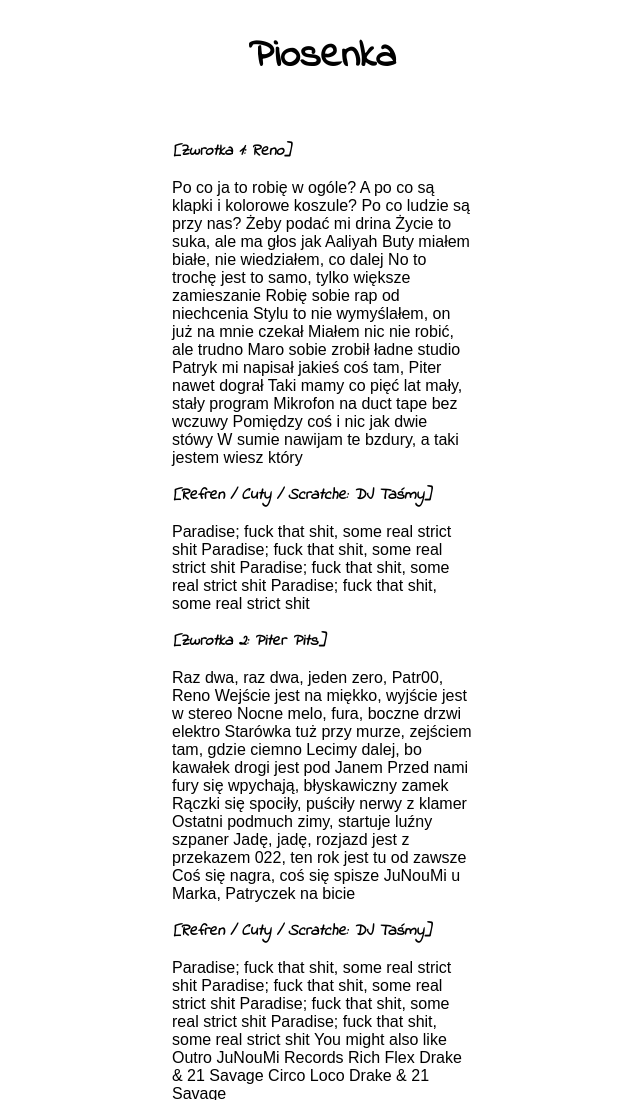
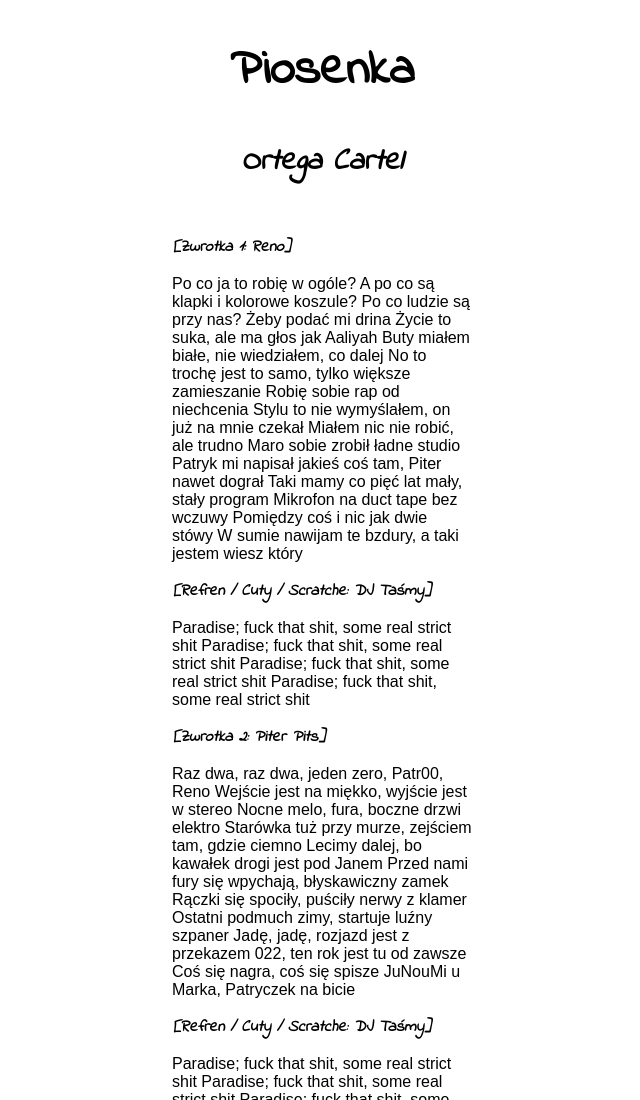
Before and after one commit to komendecka/learning-git-2, a plain HTML site: page index.html in a window 1280 px wide. Shown: the top 1100 px of the page, without its empty margins (318-958 px from the left). Drawn offline with Linux system fonts and the light colour scheme.

Commit message:
add second header

```diff
--- a/index.html
+++ b/index.html
@@ -13,6 +13,7 @@
 <header class="splash">
     <div class="splash-inner">
         <h1 class="page-title">Piosenka</h1>
+        <h2>Ortega Cartel</h2>
     </div>
 </header>
 <section class="container">
--- a/style.css
+++ b/style.css
@@ -8,7 +8,13 @@
 h1 {
     font-family: Indie Flower;
     text-align: center;
-    font-size: 40px;
+    font-size: 50px;
+}
+h2{
+    font-family: Indie Flower;
+    text-align: center;
+    font-size: 30px;
+    font-style: italic;
 }
 
 h3{
```
